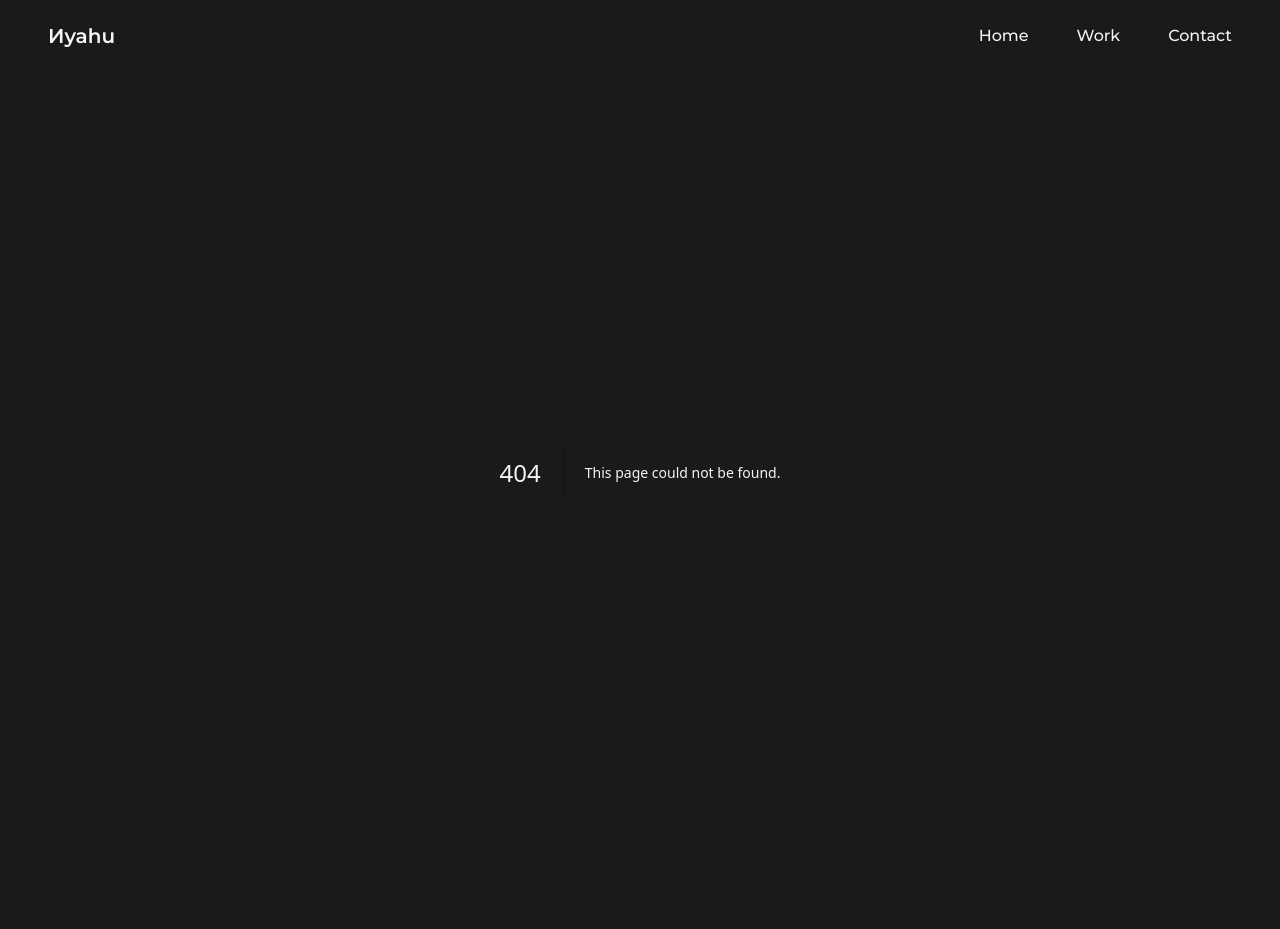
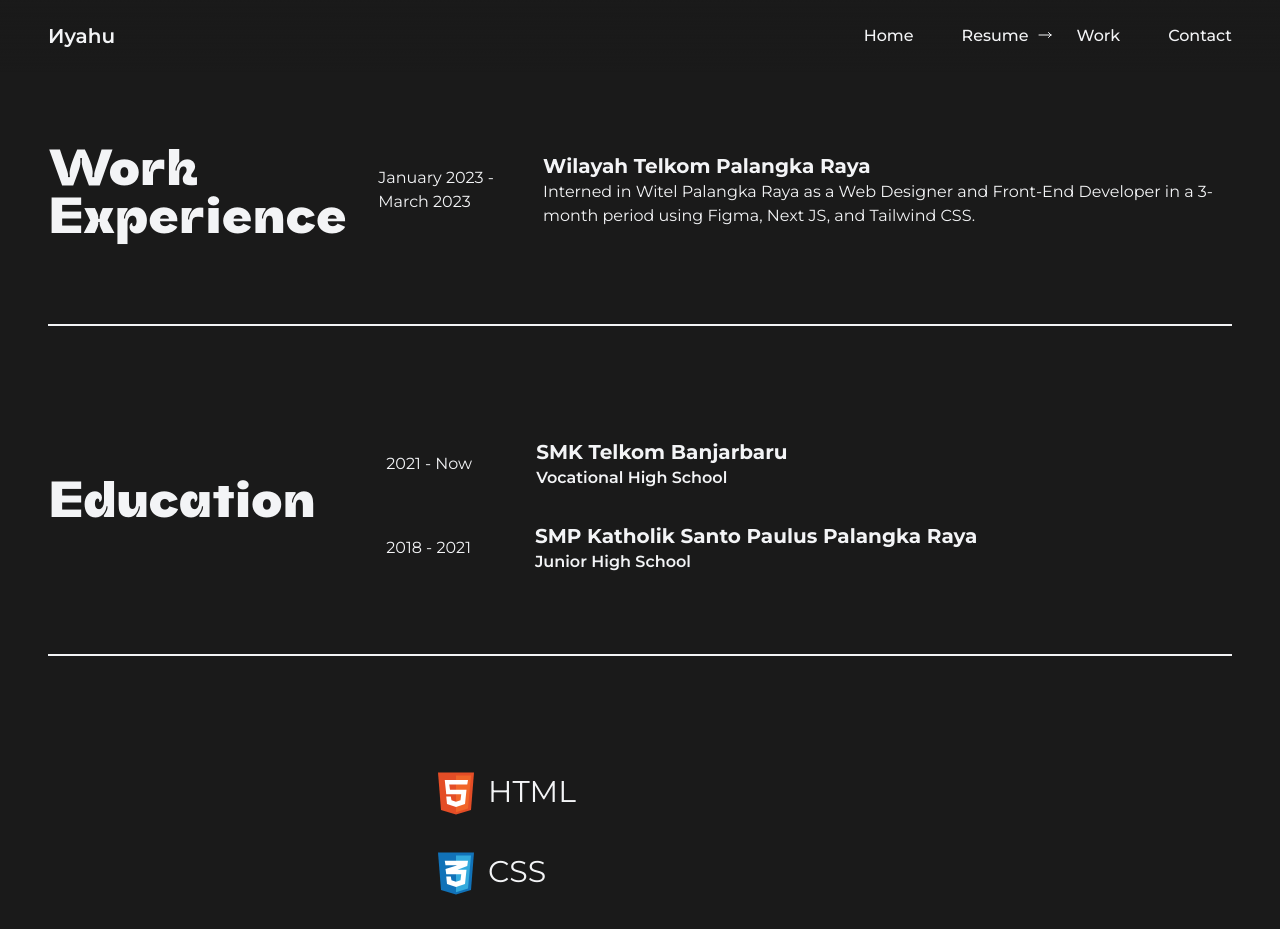
Before and after one commit to Marvvllo/portfolio, a Next.js app: page /resume in a window 1280 px wide. Before the commit this address had no page. Shown: the top 929 px of the page. Before the commit the page ends 872 px from the top, so only its background shows below. Built offline with nearby package versions, Linux system fonts and the light colour scheme.

Commit message:
Added Resume Page

```diff
--- a/components/Navbar.tsx
+++ b/components/Navbar.tsx
@@ -43,14 +43,14 @@ const navLinks = [
   },
   {
     id: 2,
+    text: "Resume",
+    href: "/resume",
+  },
+  {
+    id: 3,
     text: "Work",
     href: "/work",
   },
-  // {
-  //   id: 3,
-  //   text: "Timeline",
-  //   href: "/timeline",
-  // },
   {
     id: 4,
     text: "Contact",
--- /dev/null
+++ b/components/resumeItem.tsx
@@ -0,0 +1,5 @@
+const resumeItem = () => {
+  return <div>resumeItem</div>;
+};
+
+export default resumeItem;
--- a/data/skills.ts
+++ b/data/skills.ts
@@ -5,6 +5,7 @@ import CSSLogo from "../public/images/skills/css-logo.svg";
 import JSLogo from "../public/images/skills/js-logo.svg";
 import NextLogo from "../public/images/skills/next-logo.svg";
 import ReactLogo from "../public/images/skills/react-logo.svg";
+import AndroidStudioLogo from "../public/images/skills/android-studio-logo.png";
 export const skills: Array<skill> = [
   {
     id: 1,
@@ -29,11 +30,16 @@ export const skills: Array<skill> = [
   {
     id: 5,
     image: ReactLogo,
-    name: "React",
+    name: "React & React Native",
   },
   {
     id: 6,
     image: NextLogo,
     name: "Next",
   },
+  {
+    id: 7,
+    image: AndroidStudioLogo,
+    name: "Android Studio",
+  },
 ];
--- a/package.json
+++ b/package.json
@@ -30,6 +30,8 @@
     "eslint-config-next": "13.0.0",
     "postcss": "^8.4.18",
     "tailwindcss": "^3.1.8",
-    "typescript": "4.8.4"
+    "typescript": "4.8.4",
+    "prettier": "^2.8.3",
+    "prettier-plugin-tailwindcss": "^0.2.2"
   }
 }
--- a/pages/index.tsx
+++ b/pages/index.tsx
@@ -1,10 +1,7 @@
 import type { NextPage } from "next";
 import Image from "next/image";
 import { motion } from "framer-motion";
-import {
-  PrimaryButton,
-  SecondaryButton,
-} from "../components/Buttons";
+import { PrimaryButton, SecondaryButton } from "../components/Buttons";
 import photograph from "../public/images/photograph.jpg";
 import OutlinedText from "../components/OutlinedText";
 import ReactTextTransition, { presets } from "react-text-transition";
@@ -12,7 +9,7 @@ import { useState } from "react";
 
 const Home: NextPage = () => {
   return (
-    <main className="h-full text-white flex flex-col items-center gap-16 md:gap-32 mb-4">
+    <main className="mb-4 flex h-full flex-col items-center gap-16 text-white md:gap-32">
       <Hero />
     </main>
   );
@@ -35,7 +32,7 @@ const Hero: React.FC = () => {
 
   return (
     <section className="isolate flex flex-col items-center">
-      <OutlinedText className="md:self-start text-4xl md:text-8xl -ml-1.5 mt-2 -mb-[1.25em] md:-mb-half-text text-center">
+      <OutlinedText className="-ml-1.5 mt-2 -mb-[1.25em] text-center text-4xl md:-mb-half-text md:self-start md:text-8xl">
         <ReactTextTransition
           springConfig={presets.gentle}
           inline
@@ -46,7 +43,7 @@ const Hero: React.FC = () => {
         <span className="block md:hidden"> Developer</span>
       </OutlinedText>
 
-      <div className="z-10 flex flex-col md:grid grid-cols-2 gap-2 md:gap-8 md:items-center">
+      <div className="z-10 flex grid-cols-2 flex-col gap-2 md:grid md:items-center md:gap-8">
         <motion.div
           initial={{
             opacity: 0,
@@ -64,46 +61,30 @@ const Hero: React.FC = () => {
         >
           <Image
             height={500}
-            className="ml-auto rounded-xl w-full md:w-96"
+            className="ml-auto w-full rounded-xl md:w-96"
             src={photograph}
             alt="Image of Marvello Nyahu"
             loading="eager"
           />
         </motion.div>
-        <div className="flex flex-col items-center md:items-start gap-2">
-          <span className="text-center md:text-left my-2 md:mt-0">
-            <h2 className="heading text-3xl md:text-4xl">
-              Marvello Nyahu
-            </h2>
-            <p className="md:text-xl my-2 md:my-0">
+        <div className="flex flex-col items-center gap-2 md:items-start">
+          <span className="my-2 text-center md:mt-0 md:text-left">
+            <h2 className="heading text-3xl md:text-4xl">Marvello Nyahu</h2>
+            <p className="my-2 md:my-0 md:text-xl">
               An aspiring developer and UI designer with a knack for{" "}
-              <span className="font-display md:text-2xl">
-                beautiful
-              </span>{" "}
-              and{" "}
-              <span className="font-display md:text-2xl">
-                {" "}
-                efficient
-              </span>{" "}
+              <span className="font-display md:text-2xl">beautiful</span> and{" "}
+              <span className="font-display md:text-2xl"> efficient</span>{" "}
               websites for startups with{" "}
-              <span className="font-display md:text-2xl">
-                {" "}
-                taste
-              </span>{" "}
-              .
+              <span className="font-display md:text-2xl"> taste</span> .
             </p>
           </span>
 
-          <PrimaryButton
-            className="w-full md:w-auto"
-            href="/work"
-            arrow
-          >
+          <PrimaryButton className="w-full md:w-auto" href="/work" arrow>
             See my works
           </PrimaryButton>
 
           <SecondaryButton
-            className="w-full md:w-auto mt-2"
+            className="mt-2 w-full md:w-auto"
             href="/contact"
             arrow
           >
@@ -112,7 +93,7 @@ const Hero: React.FC = () => {
         </div>
       </div>
 
-      <OutlinedText className="hidden md:block text-4xl order-1 md:text-8xl -ml-1.5 -mt-half-text">
+      <OutlinedText className="order-1 -ml-1.5 -mt-half-text hidden text-4xl md:block md:text-8xl">
         Developer
       </OutlinedText>
     </section>
--- /dev/null
+++ b/pages/resume/index.tsx
@@ -0,0 +1,105 @@
+import Image from "next/image";
+import { PrimaryButton } from "../../components/Buttons";
+import { skills } from "../../data/skills";
+
+const Resume = () => {
+  return (
+    <main className="flex flex-col gap-8 pb-4">
+      {/* Work Experience Section */}
+      <section className="flex-row border-b-2 border-white py-8 md:flex md:place-items-center md:py-16">
+        <div className="w-96">
+          <h2 className="font-display text-4xl md:text-5xl">
+            Work <br />
+            Experience
+          </h2>
+        </div>
+
+        {/* Resume Item */}
+        <div className="">
+          <div className="flex flex-col pt-4 pb-8 md:flex-row md:items-center">
+            <p className="md:px-8">January 2023 - March 2023</p>
+            <span>
+              <h3 className="text-xl font-bold">
+                Wilayah Telkom Palangka Raya
+              </h3>
+              <p>
+                Interned in Witel Palangka Raya as a Web Designer and Front-End
+                Developer in a 3-month period using Figma, Next JS, and Tailwind
+                CSS.
+              </p>
+            </span>
+          </div>
+        </div>
+      </section>
+
+      {/* Education */}
+      <section className="flex-row gap-16 border-b-2 border-white py-8 md:flex md:py-16">
+        <div className="md:w-96 md:self-center">
+          <h2 className="font-display text-4xl md:text-5xl">Education</h2>
+        </div>
+
+        {/* Education Items */}
+        <div className="w-full">
+          <div className="">
+            <div className="flex flex-col py-4 md:flex-row md:items-center md:gap-16">
+              <p>2021 - Now</p>
+              <span>
+                <h3 className="text-xl font-bold">SMK Telkom Banjarbaru</h3>
+                <p className="font-semibold">Vocational High School</p>
+              </span>
+            </div>
+          </div>
+
+          <div className="">
+            <div className="flex flex-col py-4 md:flex-row md:items-center md:gap-16">
+              <p>2018 - 2021</p>
+              <span>
+                <h3 className="text-xl font-bold">
+                  SMP Katholik Santo Paulus Palangka Raya
+                </h3>
+                <p className="font-semibold">Junior High School</p>
+              </span>
+            </div>
+          </div>
+        </div>
+      </section>
+
+      {/* Skills Section */}
+      <section className="flex-row border-b-2 border-white py-8 md:flex md:py-16">
+        <h2 className="w-96 font-display text-4xl md:self-center md:text-5xl">
+          Skills & <br />
+          Expertise
+        </h2>
+
+        {/* Skills Items */}
+        <div className="">
+          {skills.map((skill, index) => (
+            <div
+              key={skill.id}
+              className="flex flex-row items-center gap-2 py-4"
+            >
+              <Image
+                className="aspect-square w-12"
+                src={skill.image}
+                alt={skill.name}
+              />
+              <h3 className="text-xl md:text-3xl">{skill.name}</h3>
+            </div>
+          ))}
+        </div>
+      </section>
+
+      {/* CTA Section */}
+      <section className="flex flex-col gap-8 py-16">
+        <h2 className="text-center font-display text-4xl md:self-center md:text-7xl">
+          Ready to work?
+        </h2>
+        <PrimaryButton className="self-center text-xl" href="/contact" arrow>
+          Contact Me
+        </PrimaryButton>
+      </section>
+    </main>
+  );
+};
+
+export default Resume;
--- a/pages/work/[project].tsx
+++ b/pages/work/[project].tsx
@@ -29,6 +29,7 @@ export const getStaticProps: GetStaticProps = (context) => {
     props: {
       title: work?.title,
       thumbnail: work?.thumbnail,
+      techs: work?.techs,
       categories: work?.categories,
       description: work?.description,
       images: work?.images,
@@ -40,6 +41,7 @@ export const getStaticProps: GetStaticProps = (context) => {
 const Project: NextPage<work> = ({
   title,
   thumbnail,
+  techs,
   categories,
   description,
   images,
@@ -50,8 +52,9 @@ const Project: NextPage<work> = ({
       {/* Back button */}
       <Link
         href="/work"
-        className="flex flex-row justify-between items-center self-start
-          gap-1 rounded-md font-medium group transition-opacity"
+        target="_blank"
+        className="group flex flex-row items-center justify-between
+          gap-1 self-start rounded-md font-medium transition-opacity"
       >
         <svg
           xmlns="http://www.w3.org/2000/svg"
@@ -59,7 +62,7 @@ const Project: NextPage<work> = ({
           viewBox="0 0 24 24"
           strokeWidth={1.5}
           stroke="currentColor"
-          className="w-6 h-6 group-hover:-translate-x-1 transition-transform duration-300"
+          className="h-6 w-6 transition-transform duration-300 group-hover:-translate-x-1"
         >
           <path
             strokeLinecap="round"
@@ -73,16 +76,16 @@ const Project: NextPage<work> = ({
       {/* Content */}
 
       <Image
-        className="h-40 sm:h-auto w-full rounded-xl border-solid border-2 border-white self-center object-cover"
+        className="h-40 w-full self-center rounded-xl border-2 border-solid border-white object-cover sm:h-auto"
         src={thumbnail}
         alt="Branding Image"
         width={860}
         height={640}
       />
 
-      <div className="flex flex-col gap-2 my-4">
-        <Link href={link} className="">
-          <h1 className="flex flex-row gap-1 heading text-3xl md:text-4xl border-solid border-b-2 pb-1 border-white group">
+      <div className="mt-4 flex flex-col gap-2">
+        <Link href={link} target="_blank" className="">
+          <h1 className="heading group flex flex-row gap-1 border-b-2 border-solid border-white pb-1 text-3xl md:text-4xl">
             {title}
             {link !== "" ? (
               <svg
@@ -91,7 +94,7 @@ const Project: NextPage<work> = ({
                 viewBox="0 0 24 24"
                 strokeWidth="1.5"
                 stroke="currentColor"
-                className="w-8 aspect-square -translate-y-1 group-hover:translate-x-2 transition-transform duration-300"
+                className="aspect-square w-8 -translate-y-1 transition-transform duration-300 group-hover:translate-x-2"
               >
                 <path
                   strokeLinecap="round"
@@ -103,8 +106,19 @@ const Project: NextPage<work> = ({
           </h1>
         </Link>
 
-        <div className="lg:grid grid-cols-2">
-          <div className="grid grid-cols-2 my-8 md:self-center">
+        <div className="grid-cols-3 place-items-center md:place-items-start lg:grid">
+          {/* Tech Used */}
+          <div className="flex flex-col self-center py-4">
+            <h2 className="heading text-xl">Tech Used</h2>
+            <ul className="text-base font-medium">
+              {techs.map((tech, index) => (
+                <li key={index}>{tech}</li>
+              ))}
+            </ul>
+          </div>
+
+          {/* Category */}
+          <div className="flex flex-col border-t-2 border-white py-4 md:self-center md:border-0">
             <h2 className="heading text-xl">Category</h2>
             <ul className="text-base font-medium">
               {categories.map((category, index) => (
@@ -112,15 +126,19 @@ const Project: NextPage<work> = ({
               ))}
             </ul>
           </div>
-          <p>{description}</p>
+
+          {/* Description */}
+          <div className="border-t-2 border-white py-4 md:border-0">
+            <p>{description}</p>
+          </div>
         </div>
       </div>
 
-      <div className="flex flex-col gap-8 md:gap-12">
+      <div className="flex flex-col gap-8 md:gap-16">
         {images.map((image, index) => (
           <Image
             key={index}
-            className="h-auto sm:h-auto w-full rounded-xl border-solid border-2 border-white self-center object-cover"
+            className="h-auto w-full self-center rounded-xl border-2 border-solid border-white object-cover sm:h-auto"
             src={image}
             alt="Branding Image"
             width={860}
--- a/pages/work/index.tsx
+++ b/pages/work/index.tsx
@@ -13,9 +13,9 @@ const Work = () => {
 
   return (
     <main className="">
-      <div className="md:grid grid-cols-3 md:mt-8 gap-8">
+      <div className="grid-cols-3 gap-8 md:mt-8 md:grid">
         {/* Image */}
-        <div className="hidden md:block col-span-2 relative h-full">
+        <div className="relative col-span-2 hidden h-full md:block">
           {works.map((work) => (
             <motion.div
               key={work.id}
@@ -31,7 +31,7 @@ const Work = () => {
               transition={{ duration: 0.4 }}
             >
               <Image
-                className="rounded-xl border-solid border-2 border-white"
+                className="rounded-xl border-2 border-solid border-white"
                 style={{
                   objectFit: "contain",
                 }}
@@ -46,20 +46,20 @@ const Work = () => {
 
         {/* Details */}
         <div className="h-full">
-          <h2 className="heading md:text-6xl border-solid border-white border-b-2">
+          <h2 className="heading border-b-2 border-solid border-white md:text-6xl">
             Work
           </h2>
-          <ul className="flex flex-col gap-4 p-4 md:h-96 overflow-y-scroll scrollbar-hide ">
+          <ul className="scrollbar-hide flex flex-col gap-4 overflow-y-scroll p-4 md:h-96 ">
             {works.map((work) => (
               <li
-                className="ring-2 ring-white rounded-md
-          font-medium text-white group
-          hover:bg-white hover:text-black transition-colors duration-300"
+                className="group rounded-md font-medium
+          text-white ring-2 ring-white
+          transition-colors duration-300 hover:bg-white hover:text-black"
                 key={work.id}
                 onMouseEnter={() => handleHover(work.id)}
               >
                 <Link
-                  className="flex justify-between items-center p-4"
+                  className="flex items-center justify-between p-4"
                   href={`/work/${work.title}`}
                 >
                   <p className="font-semibold">{work.title}</p>
--- a/tailwind.config.js
+++ b/tailwind.config.js
@@ -17,6 +17,7 @@ module.exports = {
       },
       gridTemplateColumns: {
         timeline: '.5rem 1fr',
+        resumeSection: '.1fr 1fr',
       },
       spacing: {
         'half-text': '.55em'
--- a/types.ts
+++ b/types.ts
@@ -4,6 +4,7 @@ export type work = {
   id: string;
   thumbnail: string | StaticImageData;
   title: string;
+  techs: string[];
   categories: string[];
   description: string;
   images: string[] | StaticImageData[];
```
Also changed, not shown: data/works.ts (+11 -9 lines), .prettierrc.cjs (added), public/images/skills/android-studio-logo.png (added), 1 other file (tests, documents, lock files or other folders).
